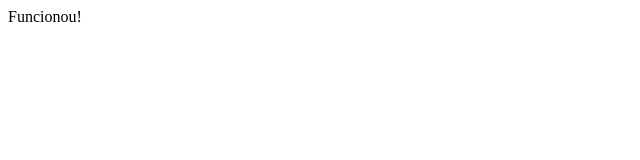
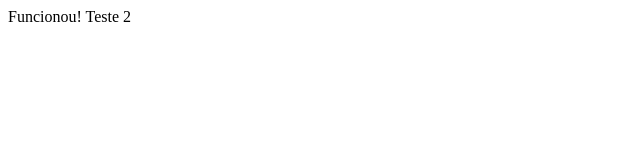
Before and after one commit to sterfss/Atividade-AmbienteDS, a plain HTML site: page index.html in a window 1280 px wide. Shown: the full height of the page, 0-640 px from the left. Drawn offline with Linux system fonts and the light colour scheme.

Commit message:
Testando novamente

```diff
--- a/index.html
+++ b/index.html
@@ -7,5 +7,6 @@
 </head>
 <body>
     Funcionou!
+    Teste 2
 </body>
 </html>
```
